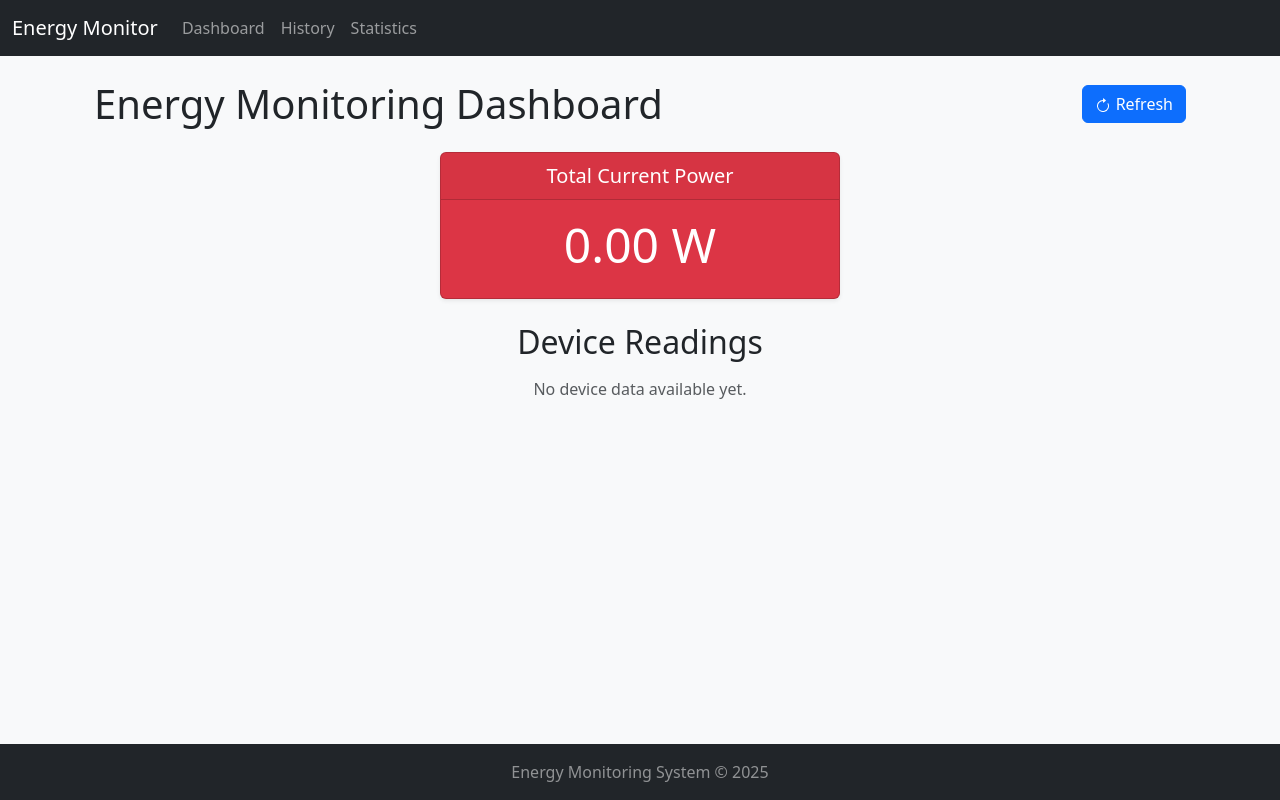
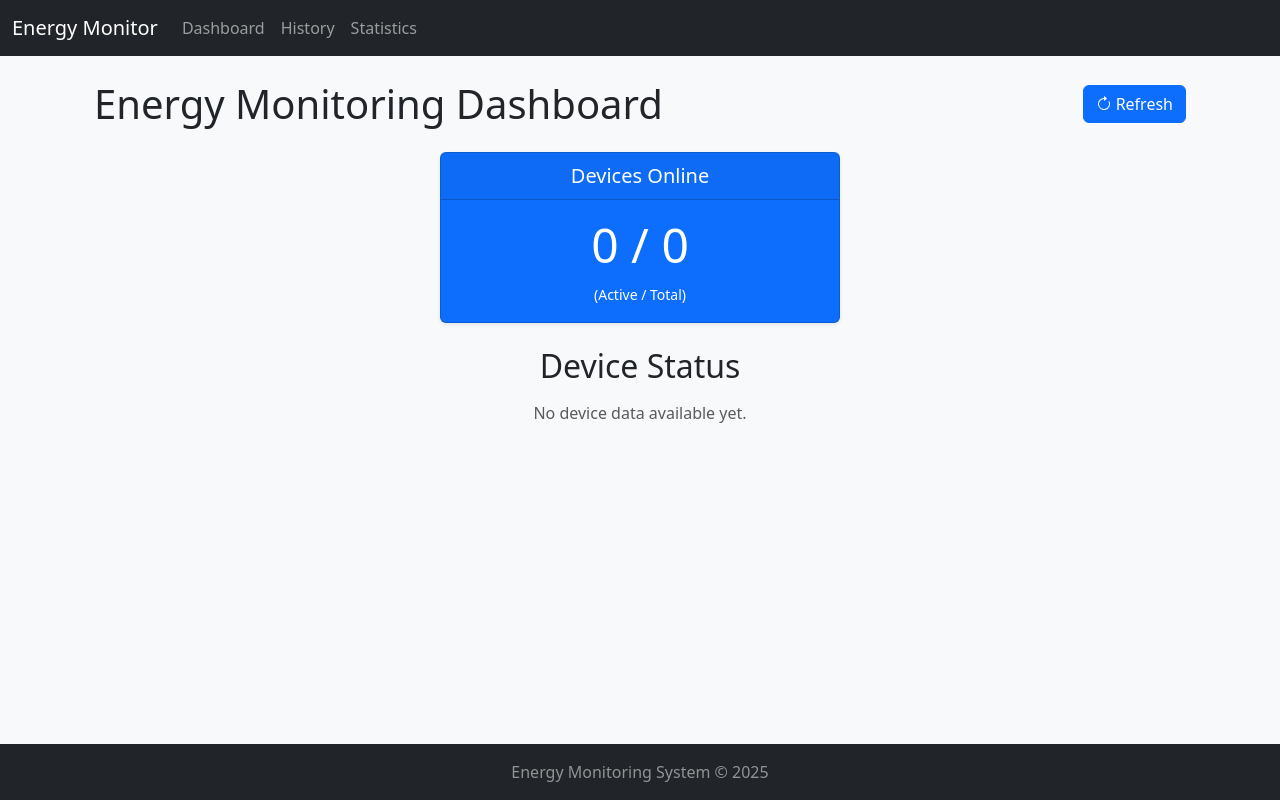
Before and after one commit to kiruthik-bits/EnergyMeter, a Flask app: template RPI/WebServer/templates/index.html in a window 1280 px wide. Run offline with Flask 3, Linux system fonts and the light colour scheme; the template is opened without the code that fills it, so the values that code supplies are empty.

Commit message:
feat: Update Dashboard page with more info

```diff
--- a/RPI/WebServer/static/css/style.css
+++ b/RPI/WebServer/static/css/style.css
@@ -1,19 +1,23 @@
 /* /home/kiruthik/Documents/Mtech/SEM1/SES/Assignment1/EnergyMeter/RPI/WebServer/static/css/style.css */
 
-/* Example: Custom override for card header */
-/* .card-header {
-    font-weight: bold;
+/* Ensure cards maintain height even if content is short */
+/* .card.h-100 {
+    display: flex;
+    flex-direction: column;
 } */
+/* Bootstrap's h-100 and d-flex should handle this, but uncomment if needed */
 
-/* Add any specific custom styles here that Bootstrap doesn't cover */
-body {
-    /* Example: Slightly different background if needed */
-    /* background-color: #e9ecef; */
+/* Add transition for opacity change on inactive cards */
+.card {
+    transition: opacity 0.3s ease-in-out;
 }
 
-#chart-container canvas {
-    /* Ensure canvas doesn't cause overflow issues initially */
-    max-width: 100%;
+/* Style for the active devices count display */
+#active-devices-value {
+    /* font-weight: bold; */ /* Already bold via display-5 */
 }
 
-/* You might not need much here anymore */
+/* Minor adjustments if needed */
+body {
+    /* background-color: #f8f9fa; */ /* Default light background */
+}
--- a/RPI/WebServer/static/js/dashboard.js
+++ b/RPI/WebServer/static/js/dashboard.js
@@ -1,14 +1,11 @@
 // /home/kiruthik/Documents/Mtech/SEM1/SES/Assignment1/EnergyMeter/RPI/WebServer/static/js/dashboard.js
 
 const API_URL = '/api/data';
-const REFRESH_INTERVAL = 5000;
+const REFRESH_INTERVAL = 5000; // 5 seconds
+const ACTIVE_THRESHOLD_SECONDS = 60; // Device considered active if data received within this period
 
-// Define thresholds for background colors (adjust as needed)
-const HIGH_USAGE_THRESHOLD = 300; // Watts
-const MEDIUM_USAGE_THRESHOLD = 50; // Watts
-const STALE_DATA_THRESHOLD_SECONDS = 300; // 5 minutes
-
-let totalPowerValueEl, dashboardCardsEl, errorMessageEl, totalPowerCardEl, refreshButtonEl;
+// Element references
+let activeDevicesValueEl, dashboardCardsEl, errorMessageEl, activeDevicesCardEl, refreshButtonEl;
 
 // Helper function to format time difference
 function formatTimeAgo(unixTimestamp) {
@@ -25,80 +22,85 @@ function formatTimeAgo(unixTimestamp) {
     return `${Math.floor(secondsAgo / 86400)}d ago`;
 }
 
-function createDeviceCard(deviceId, stats) {
+// Function to determine if a device is active
+function isDeviceActive(unixTimestamp) {
+    if (unixTimestamp === null || unixTimestamp === undefined) {
+        return false;
+    }
+    const now = Math.floor(Date.now() / 1000);
+    const secondsAgo = now - unixTimestamp;
+    return secondsAgo >= 0 && secondsAgo <= ACTIVE_THRESHOLD_SECONDS;
+}
+
+// Function to create a device card
+function createDeviceCard(deviceId, stats, isActive) {
     const col = document.createElement('div');
     col.className = 'col';
 
     const card = document.createElement('div');
-    // Base classes
+    // Base classes + height consistency
     card.className = 'card shadow-sm h-100';
     card.style.cursor = 'pointer'; // Indicate it's clickable
 
-    // Add background based on usage
-    let latestPower = 0; // Default to 0
-    if (stats && stats.latest !== undefined && stats.latest !== null) {
-        latestPower = stats.latest;
-        if (latestPower >= HIGH_USAGE_THRESHOLD) {
-            card.classList.add('border-danger', 'border-2'); // Red border for high usage
-        } else if (latestPower >= MEDIUM_USAGE_THRESHOLD) {
-            card.classList.add('border-warning', 'border-2'); // Yellow border for medium usage
-        } else {
-             card.classList.add('border-success'); // Green border for low usage
-        }
+    // Add border based on active status
+    if (isActive) {
+        card.classList.add('border-success', 'border-2'); // Green border for active
     } else {
-         card.classList.add('border-secondary'); // Grey border if no data
+        card.classList.add('border-secondary'); // Grey border for inactive
+        card.classList.add('opacity-75'); // Slightly faded for inactive
     }
 
     const cardBody = document.createElement('div');
+    // Use flexbox to push time ago to the bottom
     cardBody.className = 'card-body d-flex flex-column';
 
+    // Device Title
     const title = document.createElement('h5');
     title.className = 'card-title mb-2';
     title.textContent = deviceId;
 
+    // Status Badge
+    const statusBadge = document.createElement('span');
+    statusBadge.className = `badge ${isActive ? 'bg-success' : 'bg-secondary'} mb-2 align-self-start`; // Align badge left
+    statusBadge.textContent = isActive ? 'Active' : 'Inactive';
+
+    // Latest Power Reading
     const latestPowerText = document.createElement('p');
-    latestPowerText.className = 'card-text fs-4 fw-bold mb-1'; // Larger font for power
+    latestPowerText.className = 'card-text fs-5 fw-bold mb-1'; // Slightly smaller than total power was
+    const latestPower = (stats && stats.latest !== undefined && stats.latest !== null) ? stats.latest : 0;
     latestPowerText.textContent = `${latestPower.toFixed(2)} W`;
 
-    // --- Add Time Since Update ---
+    // Time Since Update (pushed to bottom)
     const timeAgoText = document.createElement('p');
-    timeAgoText.className = 'card-text text-muted small mt-auto'; // Push to bottom
+    timeAgoText.className = 'card-text text-muted small mt-auto'; // mt-auto pushes it down
     const timeAgo = formatTimeAgo(stats?.timestamp_unix); // Use optional chaining
     timeAgoText.textContent = `Updated: ${timeAgo}`;
 
-    // Check if data is stale
-    if (stats?.timestamp_unix && (Math.floor(Date.now() / 1000) - stats.timestamp_unix) > STALE_DATA_THRESHOLD_SECONDS) {
-        timeAgoText.classList.add('text-danger', 'fw-bold'); // Highlight stale data
-        card.classList.remove('border-success', 'border-warning', 'border-danger');
-        card.classList.add('border-secondary', 'opacity-75'); // Make stale cards grey and slightly transparent
-    }
-     // --- End Add Time Since Update ---
+    // Append elements to card body
+    cardBody.appendChild(title);
+    cardBody.appendChild(statusBadge);
+    cardBody.appendChild(latestPowerText);
+    cardBody.appendChild(timeAgoText); // Add time ago text last
 
-
-    cardBody.appendChild(title);
-    cardBody.appendChild(latestPowerText);
-    cardBody.appendChild(timeAgoText); // Add time ago text
     card.appendChild(cardBody);
 
-    // --- Make card clickable ---
+    // Make card clickable
     card.addEventListener('click', () => {
-        // Redirect to history page for this device
         window.location.href = `/history?device_id=${encodeURIComponent(deviceId)}`;
     });
-    // --- End Make card clickable ---
 
     col.appendChild(card);
     return col;
 }
 
-
+// Main function to load and display data
 async function loadData() {
     console.log("Fetching data at", new Date().toLocaleTimeString());
-    if (!totalPowerValueEl || !dashboardCardsEl || !errorMessageEl || !totalPowerCardEl) {
+    if (!activeDevicesValueEl || !dashboardCardsEl || !errorMessageEl || !activeDevicesCardEl) {
         console.error("Dashboard elements not found, cannot load data.");
         return;
     }
-    if (refreshButtonEl) refreshButtonEl.disabled = true;
+    if (refreshButtonEl) refreshButtonEl.disabled = true; // Disable refresh button while loading
 
     try {
         const response = await fetch(API_URL);
@@ -107,36 +109,41 @@ async function loadData() {
             try {
                 const errorData = await response.json();
                 errorMsg = errorData.error || errorMsg;
-            } catch (e) { /* Ignore */ }
+            } catch (e) { /* Ignore JSON parsing error */ }
             throw new Error(errorMsg);
         }
         const data = await response.json();
 
-        dashboardCardsEl.innerHTML = '';
-        errorMessageEl.classList.add('d-none');
-        totalPowerCardEl.classList.remove('bg-secondary');
-        totalPowerCardEl.classList.add('bg-danger');
+        // Clear previous state
+        dashboardCardsEl.innerHTML = ''; // Clear existing cards/placeholders
+        errorMessageEl.classList.add('d-none'); // Hide error message
+        activeDevicesCardEl.classList.remove('bg-secondary'); // Ensure card is not greyed out
+        activeDevicesCardEl.classList.add('bg-primary'); // Set default color
 
-        if (data.Total && data.Total.total_power !== undefined && data.Total.total_power !== null) {
-            totalPowerValueEl.textContent = `${data.Total.total_power.toFixed(2)} W`;
-        } else {
-            totalPowerValueEl.textContent = 'N/A';
-        }
+        let activeCount = 0;
+        let totalDevices = 0;
 
-        let deviceCount = 0;
         // Sort devices alphabetically for consistent order
         const deviceIds = Object.keys(data).filter(id => id !== 'Total' && id !== 'error').sort();
+        totalDevices = deviceIds.length;
 
         for (const deviceId of deviceIds) {
-            // if (deviceId === 'Total' || deviceId === 'error') continue; // Already filtered
-            deviceCount++;
             const stats = data[deviceId];
-            const cardElement = createDeviceCard(deviceId, stats);
+            const isActive = isDeviceActive(stats?.timestamp_unix);
+            if (isActive) {
+                activeCount++;
+            }
+            const cardElement = createDeviceCard(deviceId, stats, isActive);
             dashboardCardsEl.appendChild(cardElement);
         }
 
-        if (deviceCount === 0) {
+        // Update Active Devices Count
+        activeDevicesValueEl.textContent = `${activeCount} / ${totalDevices}`;
+
+        // Handle case where no devices are found
+        if (totalDevices === 0) {
              dashboardCardsEl.innerHTML = '<p class="text-center text-muted w-100">No device data available yet.</p>';
+             activeDevicesValueEl.textContent = '0 / 0';
         }
 
         console.log("Data refreshed successfully.");
@@ -144,33 +151,45 @@ async function loadData() {
     } catch (error) {
         console.error('Error fetching or processing data:', error);
         errorMessageEl.textContent = `Error loading data: ${error.message}. Please check connection or server logs.`;
-        errorMessageEl.classList.remove('d-none');
-        totalPowerValueEl.textContent = 'Error';
-        totalPowerCardEl.classList.remove('bg-danger');
-        totalPowerCardEl.classList.add('bg-secondary');
-        dashboardCardsEl.innerHTML = '';
+        errorMessageEl.classList.remove('d-none'); // Show error message
+        // Update UI to reflect error state
+        activeDevicesValueEl.textContent = 'Error';
+        activeDevicesCardEl.classList.remove('bg-primary');
+        activeDevicesCardEl.classList.add('bg-secondary'); // Grey out the card
+        dashboardCardsEl.innerHTML = ''; // Clear cards area on error
     } finally {
-        if (refreshButtonEl) refreshButtonEl.disabled = false;
+        if (refreshButtonEl) refreshButtonEl.disabled = false; // Re-enable refresh button
     }
 }
 
 // --- Initial Load & Interval ---
 document.addEventListener('DOMContentLoaded', () => {
-    totalPowerValueEl = document.getElementById('total-power-value');
+    // Assign elements after DOM is ready
+    activeDevicesValueEl = document.getElementById('active-devices-value');
     dashboardCardsEl = document.getElementById('dashboard-cards');
     errorMessageEl = document.getElementById('error-message');
-    totalPowerCardEl = document.getElementById('total-power-card');
+    activeDevicesCardEl = document.getElementById('active-devices-card');
     refreshButtonEl = document.getElementById('refresh-button');
 
-    if (refreshButtonEl) {
-        refreshButtonEl.addEventListener('click', () => {
-            console.log("Refresh button clicked!");
-            loadData();
-        });
-    } else {
-        console.warn("Refresh button element not found.");
+    // Check if all required elements were found
+    if (!activeDevicesValueEl || !dashboardCardsEl || !errorMessageEl || !activeDevicesCardEl || !refreshButtonEl) {
+         console.error("One or more essential dashboard elements are missing!");
+         if(errorMessageEl) { // Display error if possible
+             errorMessageEl.textContent = "Dashboard UI elements failed to load correctly.";
+             errorMessageEl.classList.remove('d-none');
+         }
+         return; // Stop execution if elements are missing
     }
 
+    // Add event listener for the refresh button
+    refreshButtonEl.addEventListener('click', () => {
+        console.log("Refresh button clicked!");
+        loadData(); // Manually trigger data load
+    });
+
+    // Initial data load
     loadData();
+
+    // Set interval for automatic refresh
     setInterval(loadData, REFRESH_INTERVAL);
 });
--- a/RPI/WebServer/templates/index.html
+++ b/RPI/WebServer/templates/index.html
@@ -7,8 +7,8 @@
     <div class="d-flex justify-content-between align-items-center mb-4">
         <h1 class="mb-0">Energy Monitoring Dashboard</h1>
         <!-- Refresh Button -->
-        <button id="refresh-button" class="btn btn-primary">
-            <svg xmlns="http://www.w3.org/2000/svg" width="16" height="16" fill="currentColor" class="bi bi-arrow-clockwise" viewBox="0 0 16 16">
+        <button id="refresh-button" class="btn btn-primary d-flex align-items-center">
+            <svg xmlns="http://www.w3.org/2000/svg" width="16" height="16" fill="currentColor" class="bi bi-arrow-clockwise me-1" viewBox="0 0 16 16">
                 <path fill-rule="evenodd" d="M8 3a5 5 0 1 0 4.546 2.914.5.5 0 0 1 .908-.417A6 6 0 1 1 8 2z"/>
                 <path d="M8 4.466V.534a.25.25 0 0 1 .41-.192l2.36 1.966c.12.1.12.284 0 .384L8.41 4.658A.25.25 0 0 1 8 4.466"/>
             </svg>
@@ -17,35 +17,52 @@
         <!-- End Refresh Button -->
     </div>
 
-    <!-- Total Power Display -->
-    <div id="total-power-card" class="card text-white bg-danger mb-4 shadow-sm mx-auto" style="max-width: 400px;">
-        <div class="card-header text-center fs-5">Total Current Power</div>
+    <!-- Active Devices Count Card -->
+    <div id="active-devices-card" class="card text-white bg-primary mb-4 shadow-sm mx-auto" style="max-width: 400px;">
+        <div class="card-header text-center fs-5">Devices Online</div>
         <div class="card-body text-center">
-            <h2 id="total-power-value" class="card-title display-5">Loading...</h2>
+            <h2 id="active-devices-value" class="card-title display-5">-- / --</h2>
+            <small>(Active / Total)</small>
         </div>
     </div>
+    <!-- End Active Devices Count Card -->
+
 
     <!-- Device Cards Area -->
-    <h2 class="mb-3 text-center">Device Readings</h2>
+    <h2 class="mb-3 text-center">Device Status</h2>
     <div id="dashboard-cards" class="row row-cols-1 row-cols-md-2 row-cols-lg-3 g-4">
-        <!-- Device cards will be loaded here by JavaScript -->
+        <!-- Placeholder Cards -->
         <div class="col placeholder-glow" aria-hidden="true">
-             <div class="card shadow-sm">
-                 <div class="card-body">
+             <div class="card shadow-sm h-100">
+                 <div class="card-body d-flex flex-column">
                      <h5 class="card-title placeholder col-6"></h5>
+                     <p class="card-text placeholder col-4"></p>
                      <p class="card-text placeholder col-8"></p>
+                     <p class="card-text placeholder col-5 mt-auto"></p>
                  </div>
              </div>
          </div>
          <div class="col placeholder-glow" aria-hidden="true">
-             <div class="card shadow-sm">
-                 <div class="card-body">
+             <div class="card shadow-sm h-100">
+                 <div class="card-body d-flex flex-column">
                      <h5 class="card-title placeholder col-7"></h5>
-                     <p class="card-text placeholder col-9"></p>
+                     <p class="card-text placeholder col-3"></p>
+                     <p class="card-text placeholder col-7"></p>
+                     <p class="card-text placeholder col-6 mt-auto"></p>
                  </div>
              </div>
          </div>
-         <!-- Add more placeholders if desired -->
+         <div class="col placeholder-glow d-none d-lg-block" aria-hidden="true">
+             <div class="card shadow-sm h-100">
+                 <div class="card-body d-flex flex-column">
+                     <h5 class="card-title placeholder col-5"></h5>
+                     <p class="card-text placeholder col-4"></p>
+                     <p class="card-text placeholder col-8"></p>
+                     <p class="card-text placeholder col-5 mt-auto"></p>
+                 </div>
+             </div>
+         </div>
+         <!-- End Placeholder Cards -->
     </div>
 
     <!-- Error Message Area -->
```
